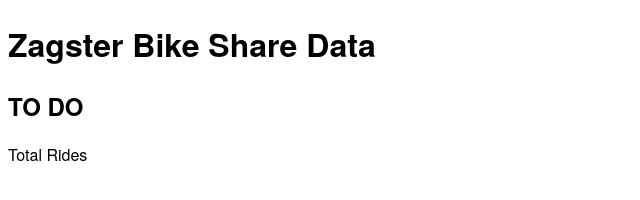
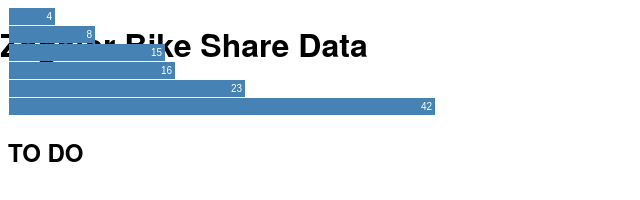
Before and after one commit to DandyAndy22/Zag-Client, a plain HTML site: page index.html in a window 1280 px wide. Shown: the whole page, without its empty margins (0-640 px from the left). Drawn offline with nearby package versions, Linux system fonts and the light colour scheme; no server answers.

Commit message:
Added d3 data visualization

```diff
--- a/index.html
+++ b/index.html
@@ -7,14 +7,31 @@
         src="https://code.jquery.com/jquery-3.3.1.min.js"
         integrity="sha256-FgpCb/KJQlLNfOu91ta32o/NMZxltwRo8QtmkMRdAu8="
         crossorigin="anonymous"></script>
-     <script src="main.js"></script>
+     <script src="Main.js"></script>
+     <div class="chart"></div>
+     <script src="https://d3js.org/d3.v5.min.js" charset="UTF-8"></script>
      <link rel="stylesheet" href="main.css">
   </head>
-     <h1>Zagster Bike Share Data</h1>
 
   <body>
-    <h2 id="rideCount">TO DO</h2>
-    <p>Total Rides</p>
+    <header class="page-header" >
+        <h1>Zagster Bike Share Data</h1>
+        <h2 id="rideCount">TO DO</h2>
+
+    </header>
+
+      <script>
+
+        var data = [4, 8, 15, 16, 23, 42];
+        var chart = d3.select(".chart");
+        var bar = chart.selectAll("div");
+        var barUpdate = bar.data(data);
+        var barEnter = barUpdate.enter().append("div");
+        var margin = {top: 60, right: 60, bottom: 60, left:120};
+        barEnter.style("width", function(d) { return d * 10 + "px"; });
+        barEnter.text(function(d) { return d; });
+
+      </script>
 
   </body>
 </html>
--- a/main.css
+++ b/main.css
@@ -1,6 +1,12 @@
 body {
     font-family: "HelveticaNeue", "Arial", sans-serif;
   }
+h1 {
+    position: absolute;
+    left: 0px;
+    top: 0px;
+    z-index: -1;
+}
 
 h2 {
     display: block;
@@ -11,3 +17,17 @@ h2 {
     margin-right: 0;
     font-weight: bold;
 }
+
+.chart div {
+    font: 10px sans-serif;
+    background-color: steelblue;
+    text-align: right;
+    padding: 3px;
+    margin: 1px;
+    color: white;
+  }
+
+visual {
+    position: relative;
+    top: 50px;
+}
--- a/main.js
+++ b/main.js
@@ -4,8 +4,14 @@ $(updateView)
 
 function updateView() {
     $.getJSON(BASE_URL + "/rides/count", (UpdateRideCount))
+    $.getJSON(BASE_URL + "/rides/count/per_month", (UpdateMonthlyCount))
 }
+
 function UpdateRideCount(data) {
     numberofRides = data.count
     $("h2#rideCount").html(numberofRides)
 }
+
+function UpdateMonthlyCount(data) {
+    console.log(data)
+}
```
Also changed, not shown: Zagster_Visualization_1-1.jpg (added), 1 other file.
